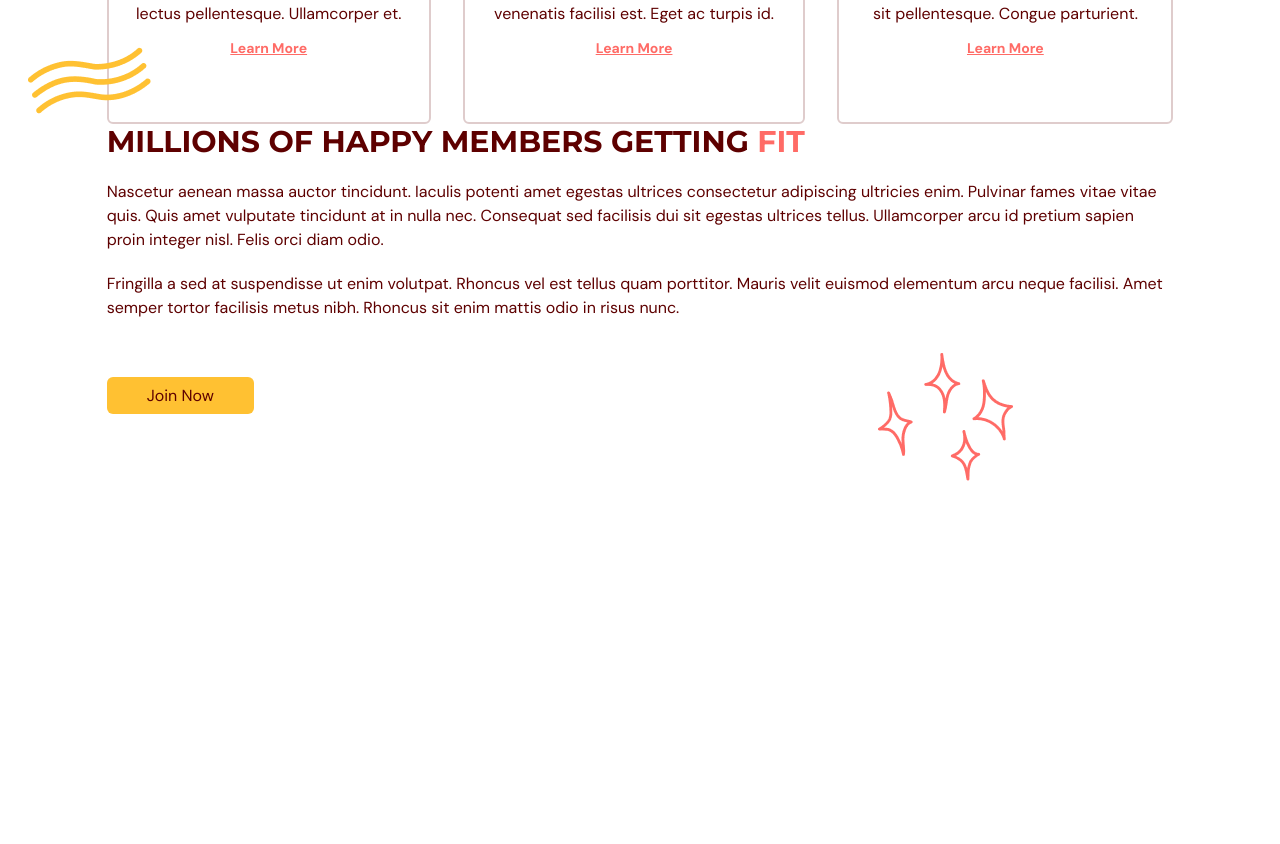
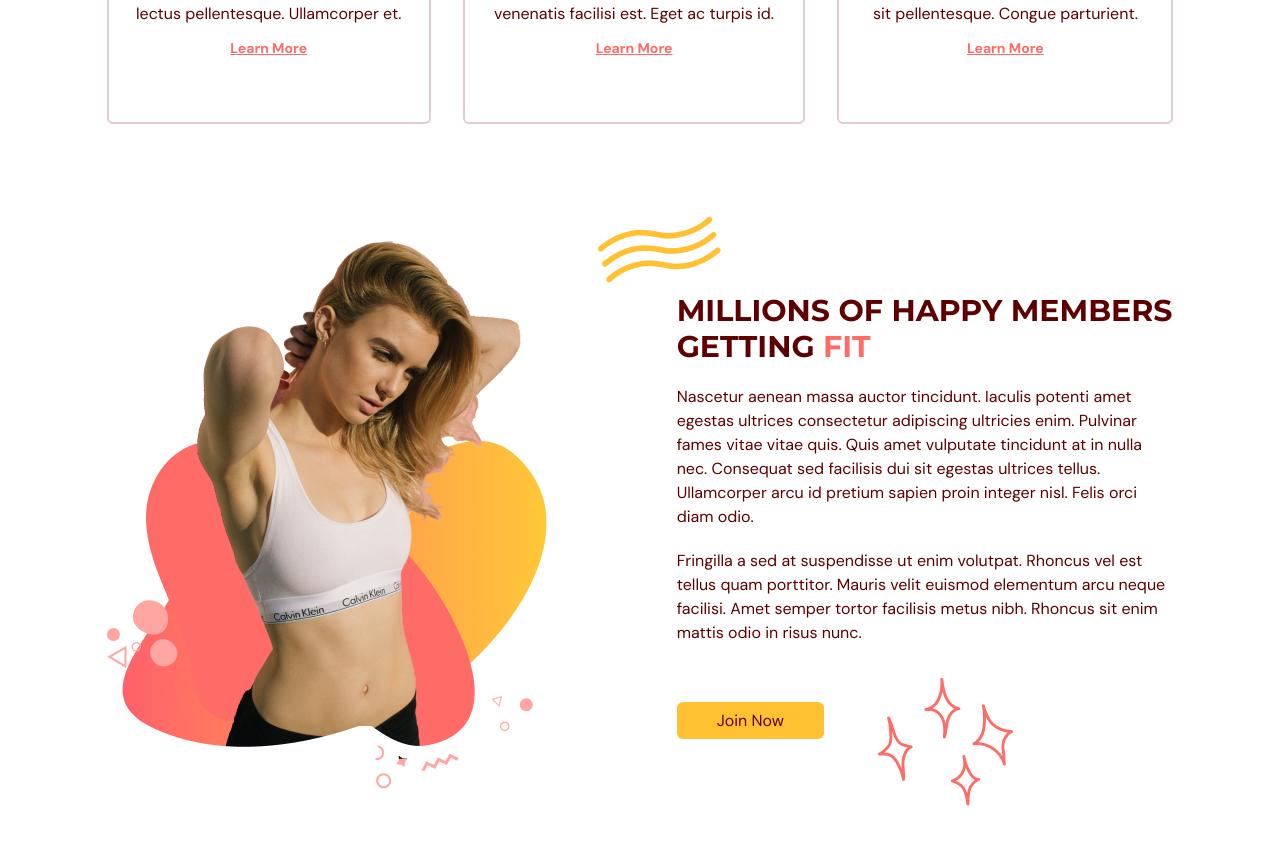
Before and after one commit to denisdiaconu/fit-wave, a React (Vite) app: page / in a window 1280 px wide. Shown: the part 1260-2104 px from the top of the page. Before the commit the page ends 1748 px from the top, so only its background shows below. Built offline with nearby package versions, Linux system fonts and the light colour scheme.

Commit message:
Add image to benefits

```diff
--- a/src/scenes/benefits/index.tsx
+++ b/src/scenes/benefits/index.tsx
@@ -6,6 +6,7 @@ import {
   AcademicCapIcon,
 } from "@heroicons/react/24/solid";
 import HText from "@/shared/HText";
+import BenefitsPageGraphic from "@/assets/BenefitsPageGraphic.png";
 import Benefit from "./Benefit";
 import ActionButton from "@/shared/ActionButton";
 
@@ -82,8 +83,12 @@ const Benefits = ({ setSelectedPage }: Props) => {
             />
           ))}
         </motion.div>
-        <div>
-          <img />
+        <div className="mt-16 items-center gap-20 justify-between md:mt-28 md:flex">
+          <img
+            className="mx-auto"
+            src={BenefitsPageGraphic}
+            alt="benefits-page-graphic"
+          />
           <div>
             <div className="relative">
               <div className="before:absolute before:-left-20 before:-top-20 before:z-[1] before:content-abstractwaves">
```
